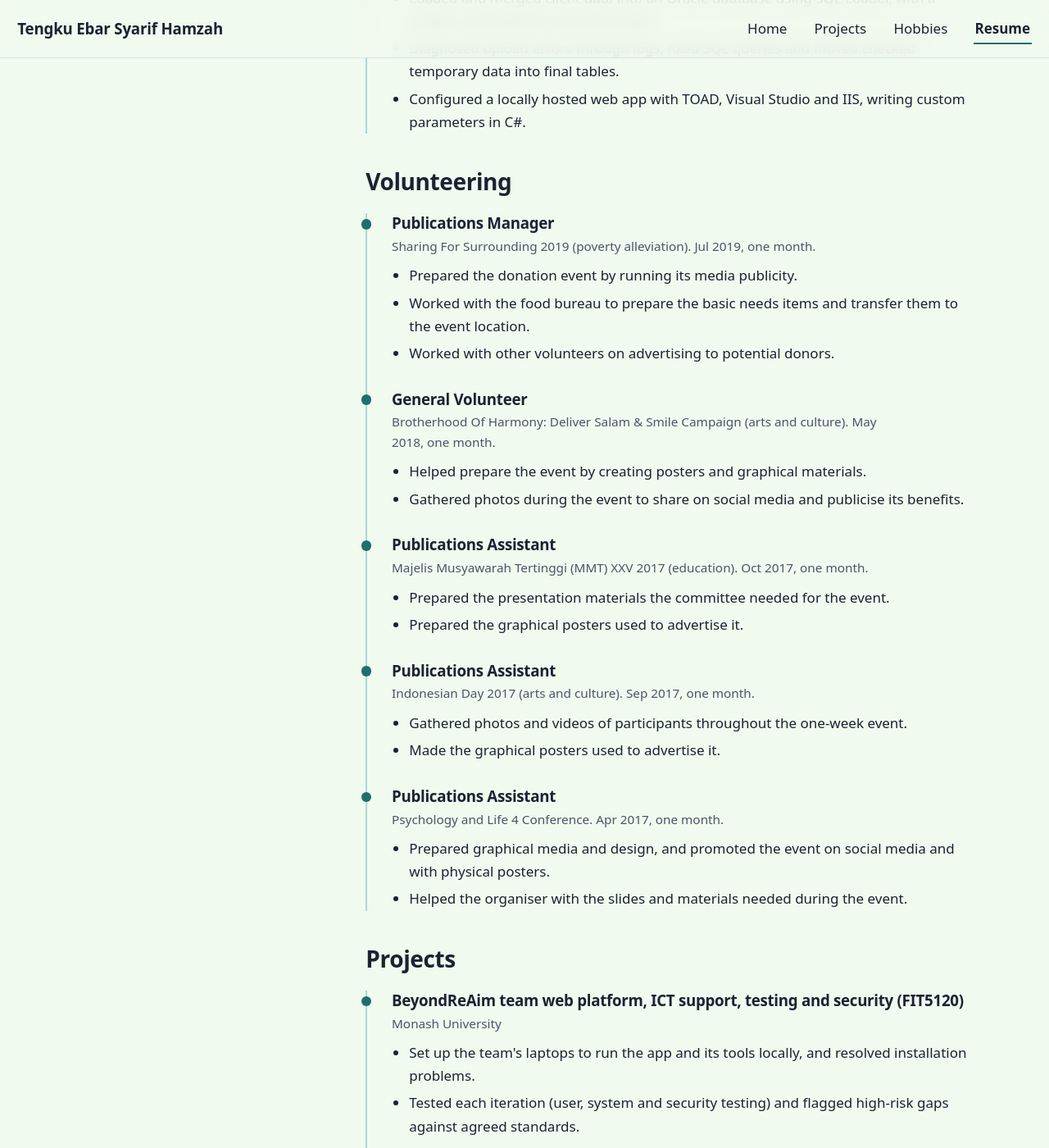
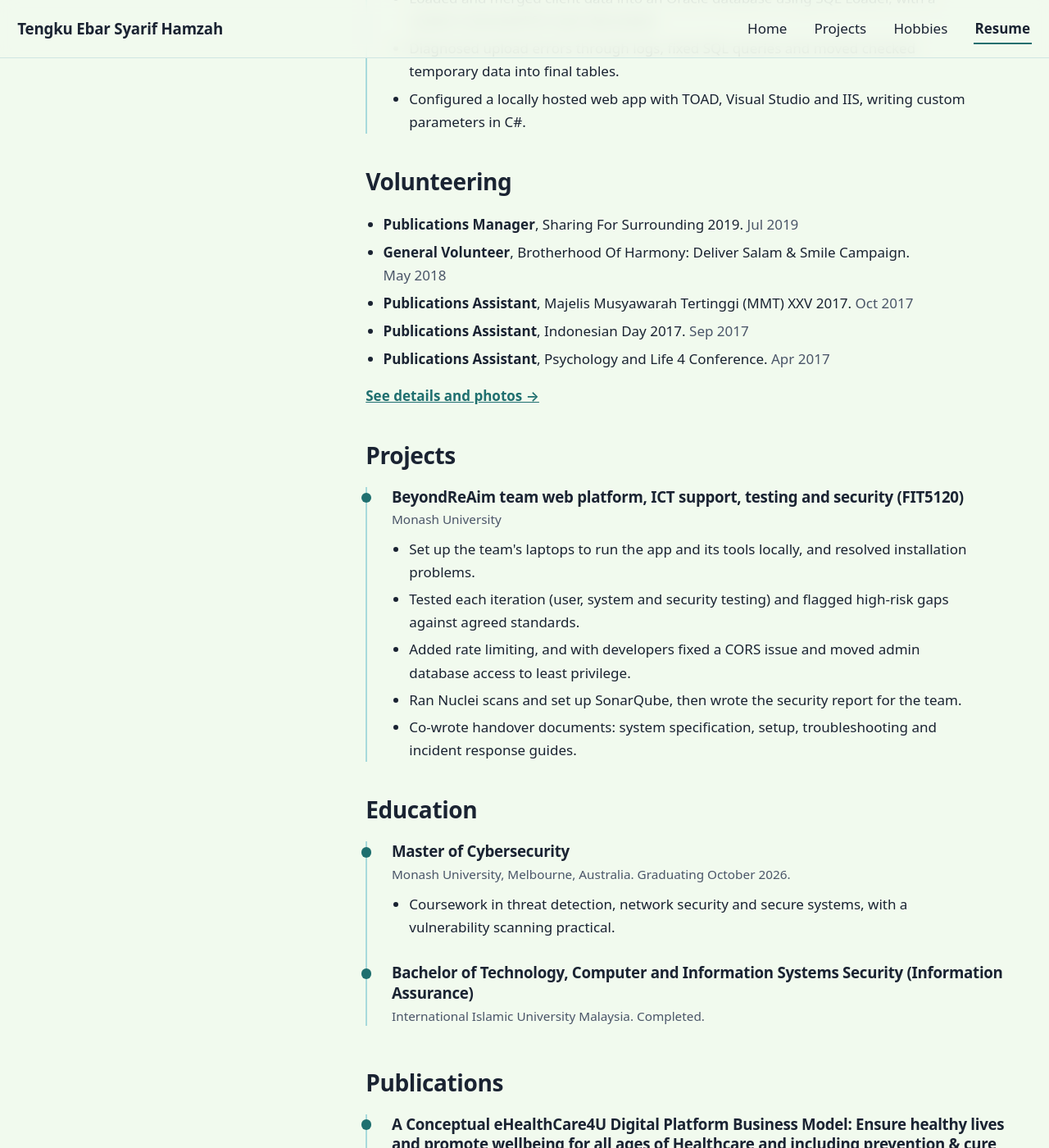
Before and after one commit to tengkuebar/tengkuebar.github.io, a Jekyll site: the page built from resume.md, in a window 1280 px wide and 1400 px high, scrolled down 1236 px. Shown: the whole window at 82% size. Built offline with Jekyll 4.4.1, drawn with Linux system fonts in a browser that asks for light colours.

Commit message:
Add the Volunteering page and update the Home intro line
- New /volunteering/ page with a photo slot beside each role
- Resume lists volunteering as five short lines linking to the new page
- Home: reworded the personal line under the hero

Co-Authored-By: Claude Sonnet 5.5 <noreply@anthropic.com>

```diff
--- a/assets/css/style.css
+++ b/assets/css/style.css
@@ -1398,6 +1398,66 @@ pre {
   margin-top: 1rem;
 }
 
+/* Volunteering page and the compact list on the resume */
+.vol-head {
+  padding-top: 1rem;
+}
+
+.vol-head .lead {
+  margin: 0.5rem 0 1.5rem;
+  max-width: 60ch;
+  font-size: 1.2rem;
+  line-height: 1.55;
+  color: var(--text-muted);
+}
+
+.back-link {
+  display: inline-block;
+  font-weight: 600;
+  font-size: 0.95rem;
+  text-decoration: none;
+}
+
+.vol-list-wrap .feature-row:last-child {
+  border-bottom: 1px solid var(--border);
+}
+
+.feature-row .org {
+  margin: 0;
+  color: var(--text-muted);
+}
+
+.feature-row ul:not(.tags) {
+  margin: 0.9rem 0 0;
+  padding-left: 1.25rem;
+  line-height: 1.65;
+  max-width: 56ch;
+}
+
+.feature-row li + li {
+  margin-top: 0.3rem;
+}
+
+.vol-list {
+  margin: 0;
+  padding-left: 1.25rem;
+  line-height: 1.65;
+}
+
+.vol-list li + li {
+  margin-top: 0.35rem;
+}
+
+.vol-list span {
+  color: var(--text-muted);
+  white-space: nowrap;
+}
+
+.vol-more {
+  margin: 1rem 0 0;
+  font-weight: 600;
+}
+
 /* Phones and narrow windows */
 @media (max-width: 40em) {
   main.container {
--- a/resume.md
+++ b/resume.md
@@ -76,47 +76,14 @@ description: Resume of Tengku Ebar Syarif Hamzah, graduate ICT support engineer
 
     <section aria-labelledby="vol-h">
       <h2 id="vol-h">Volunteering</h2>
-      <div class="entry">
-        <h3>Publications Manager</h3>
-        <p class="meta">Sharing For Surrounding 2019 (poverty alleviation). Jul 2019, one month.</p>
-        <ul>
-          <li>Prepared the donation event by running its media publicity.</li>
-          <li>Worked with the food bureau to prepare the basic needs items and transfer them to the event location.</li>
-          <li>Worked with other volunteers on advertising to potential donors.</li>
-        </ul>
-      </div>
-      <div class="entry">
-        <h3>General Volunteer</h3>
-        <p class="meta">Brotherhood Of Harmony: Deliver Salam &amp; Smile Campaign (arts and culture). May 2018, one month.</p>
-        <ul>
-          <li>Helped prepare the event by creating posters and graphical materials.</li>
-          <li>Gathered photos during the event to share on social media and publicise its benefits.</li>
-        </ul>
-      </div>
-      <div class="entry">
-        <h3>Publications Assistant</h3>
-        <p class="meta">Majelis Musyawarah Tertinggi (MMT) XXV 2017 (education). Oct 2017, one month.</p>
-        <ul>
-          <li>Prepared the presentation materials the committee needed for the event.</li>
-          <li>Prepared the graphical posters used to advertise it.</li>
-        </ul>
-      </div>
-      <div class="entry">
-        <h3>Publications Assistant</h3>
-        <p class="meta">Indonesian Day 2017 (arts and culture). Sep 2017, one month.</p>
-        <ul>
-          <li>Gathered photos and videos of participants throughout the one-week event.</li>
-          <li>Made the graphical posters used to advertise it.</li>
-        </ul>
-      </div>
-      <div class="entry">
-        <h3>Publications Assistant</h3>
-        <p class="meta">Psychology and Life 4 Conference. Apr 2017, one month.</p>
-        <ul>
-          <li>Prepared graphical media and design, and promoted the event on social media and with physical posters.</li>
-          <li>Helped the organiser with the slides and materials needed during the event.</li>
-        </ul>
-      </div>
+      <ul class="vol-list">
+        <li><strong>Publications Manager</strong>, Sharing For Surrounding 2019. <span>Jul 2019</span></li>
+        <li><strong>General Volunteer</strong>, Brotherhood Of Harmony: Deliver Salam &amp; Smile Campaign. <span>May 2018</span></li>
+        <li><strong>Publications Assistant</strong>, Majelis Musyawarah Tertinggi (MMT) XXV 2017. <span>Oct 2017</span></li>
+        <li><strong>Publications Assistant</strong>, Indonesian Day 2017. <span>Sep 2017</span></li>
+        <li><strong>Publications Assistant</strong>, Psychology and Life 4 Conference. <span>Apr 2017</span></li>
+      </ul>
+      <p class="vol-more"><a href="{{ '/volunteering/' | relative_url }}">See details and photos &rarr;</a></p>
     </section>
 
     <section aria-labelledby="proj-h">
```
Also changed, not shown: index.md (+1 -1 lines), volunteering.md (added, +91 -0 lines).
